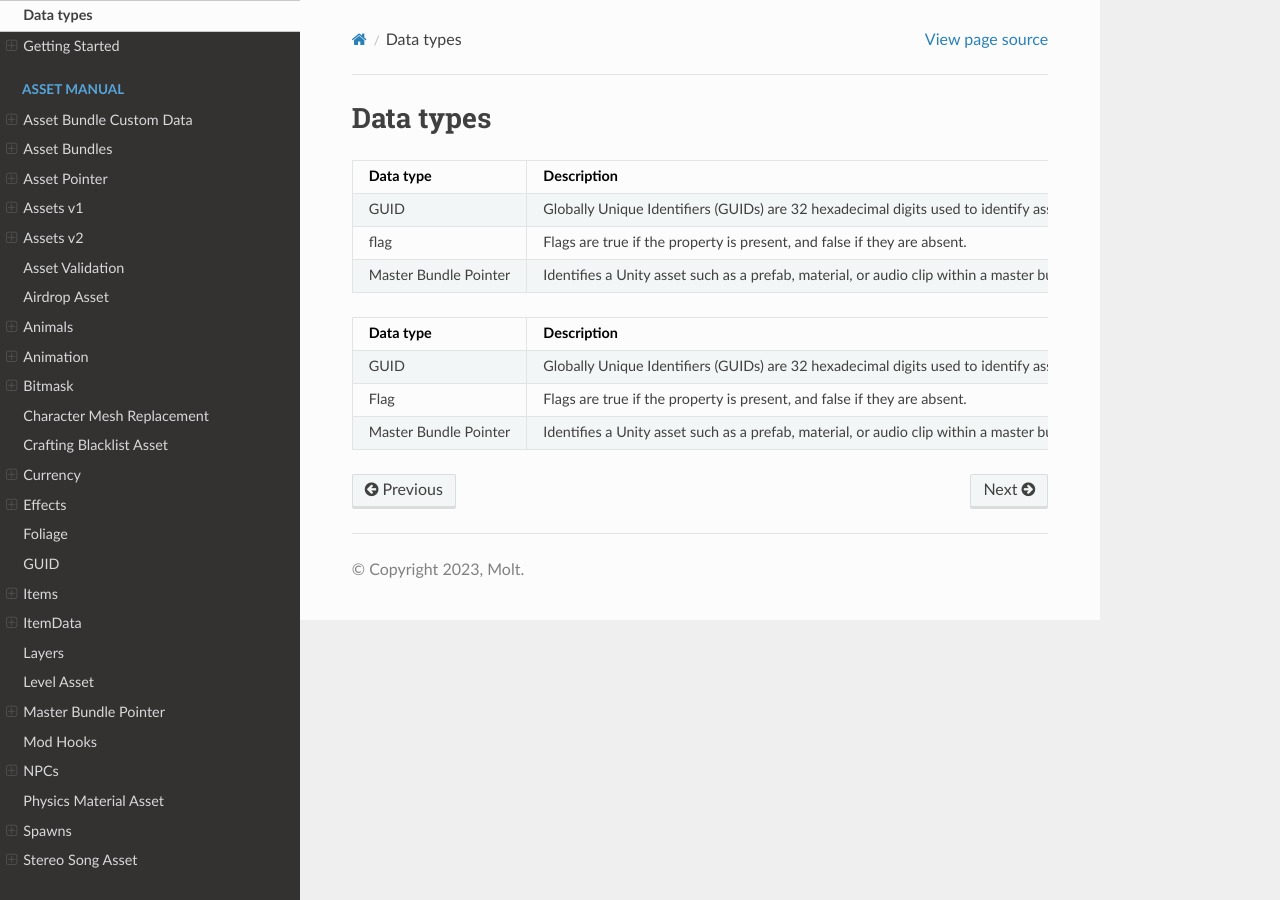
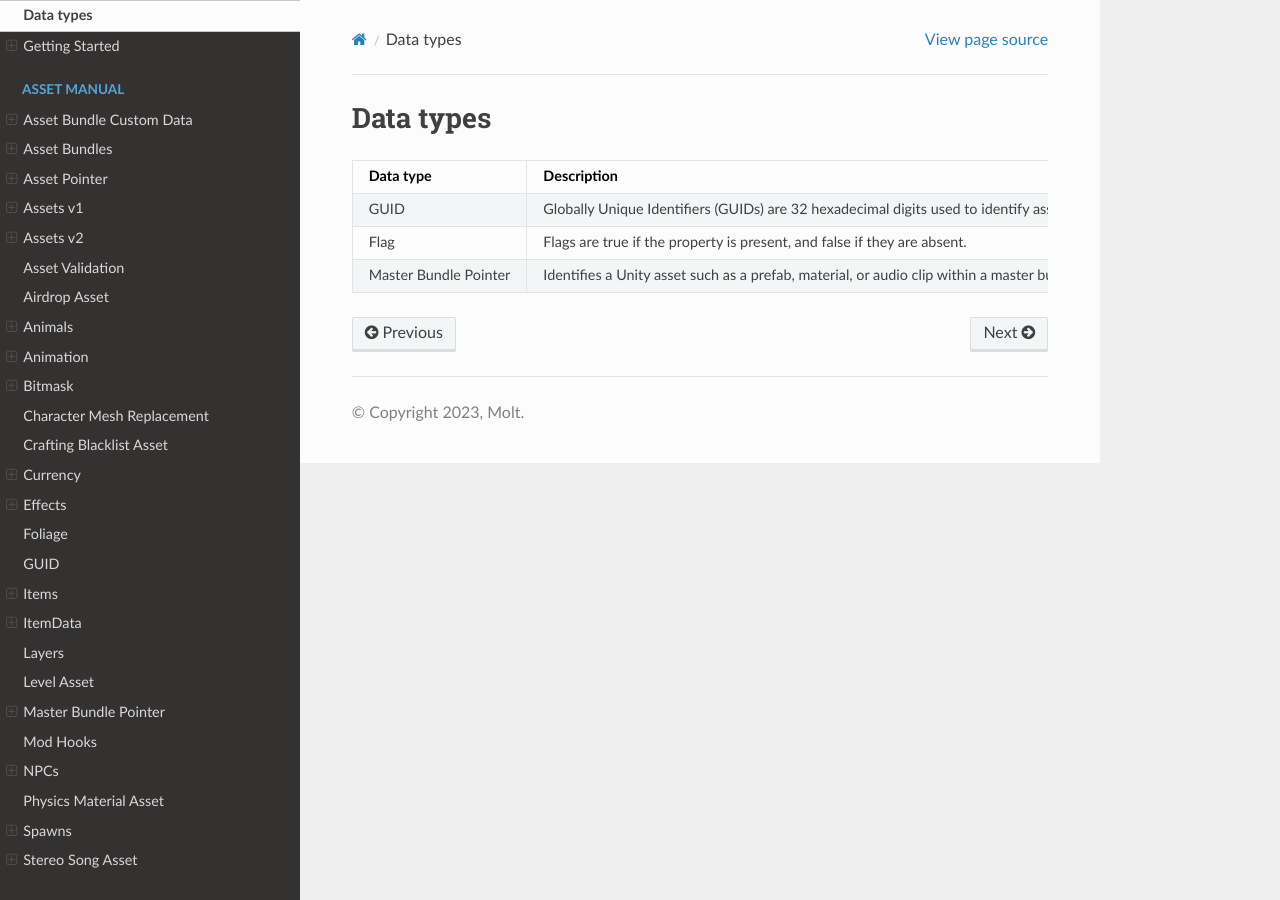
Before and after one commit to MoltonMontro/TestDocs, a Sphinx documentation site: the page built from docs/source/data-types.rst, in a window 1280 px wide. Built offline with Sphinx 7.4.7 and the Read the Docs theme 2.0.0, drawn with Linux system fonts in a browser that asks for light colours.

Commit message:
Update data-types.rst

```diff
--- a/docs/source/data-types.rst
+++ b/docs/source/data-types.rst
@@ -1,19 +1,5 @@
 Data types
 ==========
-
-+------------------+---------------------------------------------------------------+
-| Data type        | Description                                                   |
-+==================+===============================================================+
-| GUID             | Globally Unique Identifiers (GUIDs) are 32 hexadecimal digits |
-|                  | used to identify assets. They are preferable to file names    |
-|                  | because the files can be moved without redirectors.           |
-+------------------+---------------------------------------------------------------+
-| flag             | Flags are true if the property is present, and false if they  |
-|                  | are absent.                                                   |
-+------------------+---------------------------------------------------------------+
-| Master Bundle    | Identifies a Unity asset such as a prefab, material, or audio |
-| Pointer          | clip within a master bundle.                                  |
-+------------------+---------------------------------------------------------------+
 
 .. list-table::
    :widths: 20 80
```
